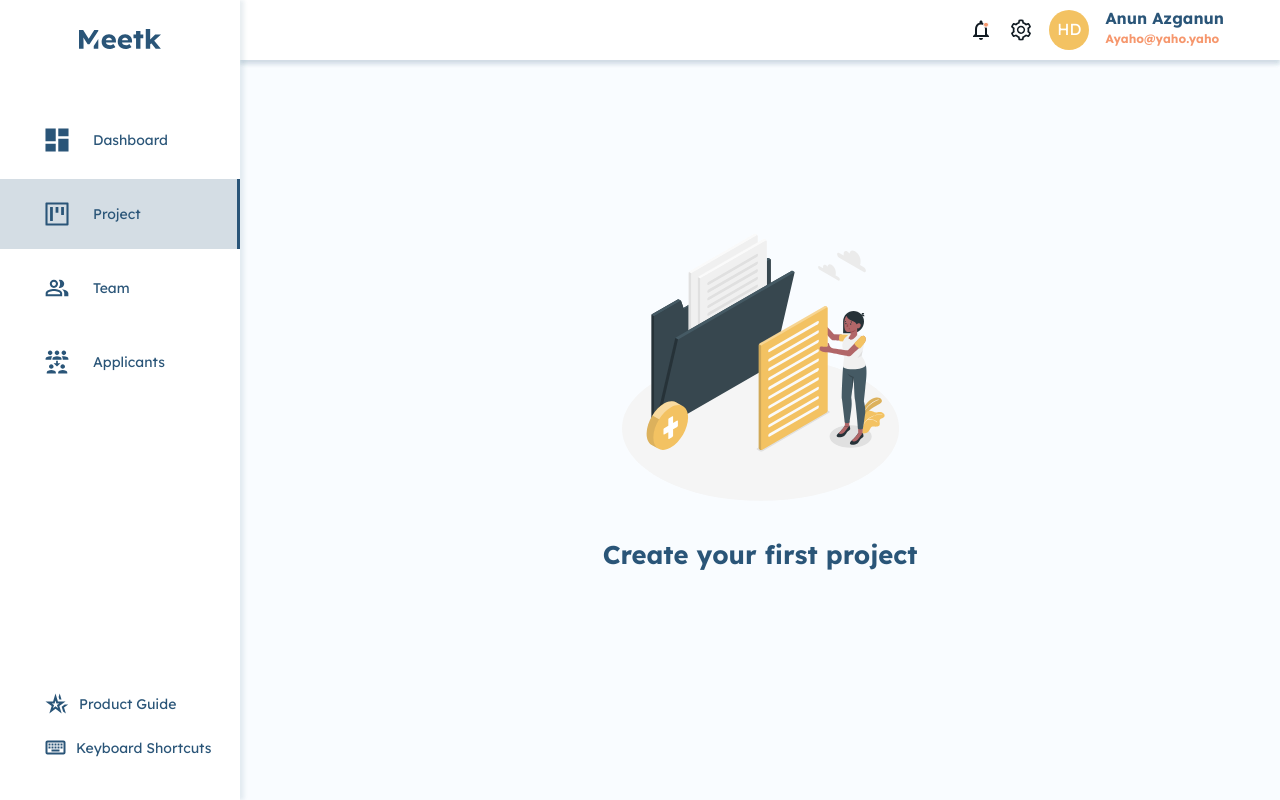
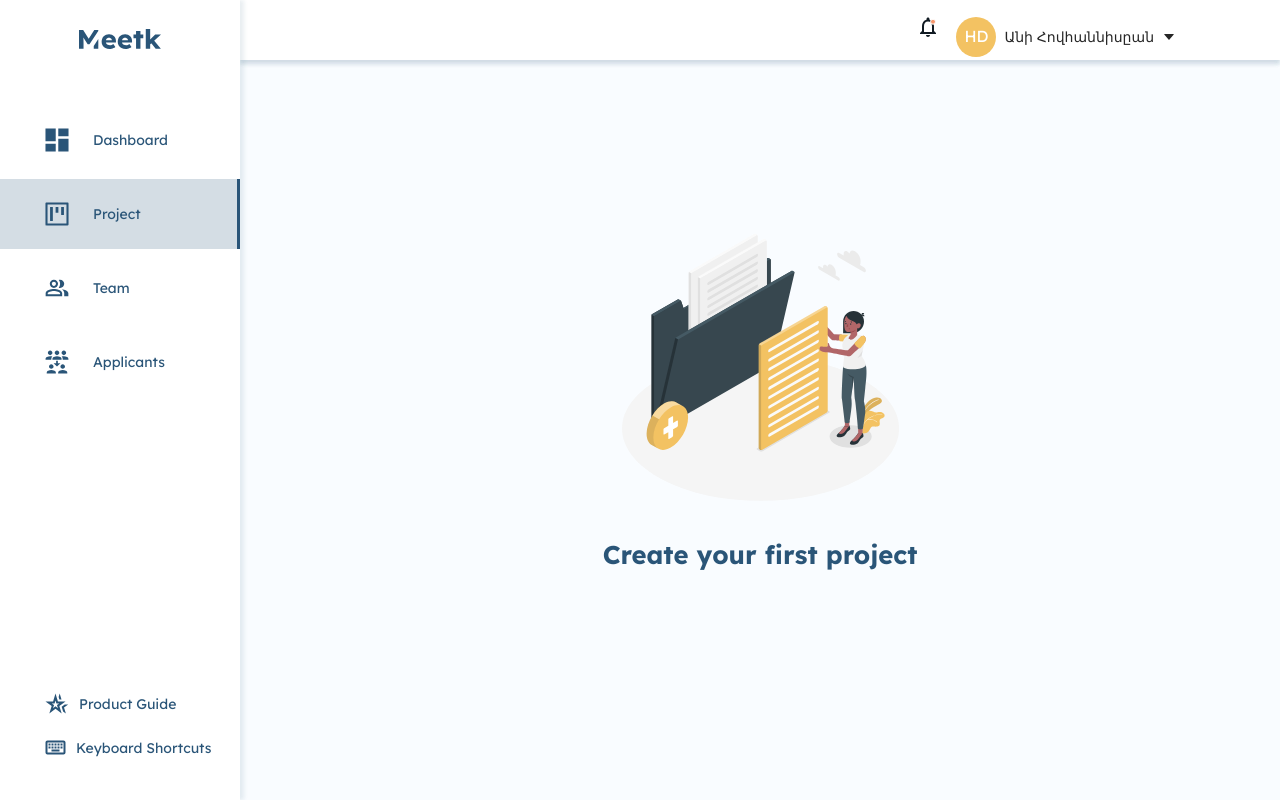
Before and after one commit to vlo111/kpi, a React (Create React App) app: page / in a window 1280 px wide. Built offline with nearby package versions, Linux system fonts and the light colour scheme.

Commit message:
Change account pages

```diff
--- a/src/components/Header/index.tsx
+++ b/src/components/Header/index.tsx
@@ -1,11 +1,15 @@
 import React from 'react'
-import { Col, Layout, Row, Typography } from 'antd'
+import { Col, Layout, Row, Typography, Button, Dropdown, Space, Divider } from 'antd'
 import { ReactComponent as Notification } from '../../assets/icons/notification.svg'
 import { ReactComponent as Setting } from '../../assets/icons/setting.svg'
+import { CaretDownOutlined } from '@ant-design/icons';
 import { useNavigate } from 'react-router-dom'
 import ManagerIcon from '../ManagerIcon'
 
+
+
 import styled from 'styled-components'
+import DropdownMenu from '../Menu/DropdownMenu'
 const { Title } = Typography
 
 const HeaderLayout = styled(Layout)`
@@ -28,39 +32,51 @@ const HeaderMenu = styled(Layout)`
 `
 
 export const Header: React.FC = () => {
-  const navigate = useNavigate()
+  const navigate = useNavigate();
+  const logOut = () => {
+    localStorage.removeItem('token')
+  };
+
+  const data = [
+    {
+      label: (
+        <Button onClick={() => navigate('/user-profile')} type="text">
+          Profile
+        </Button>
+      ),
+      key: 0,
+    },
+    {
+      label: (
+        <Button onClick={() => logOut()} type="text">
+          Sign Out
+        </Button>
+      ),
+      key: 1,
+    },
+  ];
+  const newMenu = <DropdownMenu items={data} />;
+
   return (
     <HeaderLayout>
       <HeaderMenu>
-        <Notification />
-        <Setting />
-        <Row
-          align="middle"
-          style={{ gridGap: '16px', cursor: 'pointer' }}
-          onClick={() => navigate('/user-profile')}
-        >
-          <ManagerIcon letter="HD" color="#F3C262" />
-          <Row>
-            <Col span={80}>
-              <Title
-                level={5}
-                style={{ color: 'var(--dark-border-ultramarine)', margin: 0 }}
-              >
-                Anun Azganun
-              </Title>
-              <Title
-                level={5}
-                style={{
-                  fontSize: 'var(--font-size-small)',
-                  color: 'var(--secondary-light-orage)',
-                  marginTop: 0
-                }}
-              >
-                Ayaho@yaho.yaho
-              </Title>
+        <>
+          <Row justify="end" align="middle">
+            <Col> <Notification /></Col>
+            <Col>
+              <Dropdown overlay={newMenu} trigger={['click']}>
+                <Button type="text" onClick={(e) => e.preventDefault()}>
+                  <Space>
+                    <ManagerIcon letter="HD" color="var(--secondary-light-amber)" />
+                    Անի Հովհաննիսըան
+                    <CaretDownOutlined />
+                  </Space>
+                </Button>
+              </Dropdown>
             </Col>
           </Row>
-        </Row>
+          <Divider />
+        </>
       </HeaderMenu>
     </HeaderLayout>
   )
--- /dev/null
+++ b/src/components/Menu/DropdownMenu.tsx
@@ -0,0 +1,10 @@
+import { Menu } from 'antd';
+import styled from 'styled-components';
+
+const DropdownMenu = styled(Menu)`
+    .ant-dropdown-menu-item:hover {
+        color: #0B847F;
+    }
+`;
+
+export default DropdownMenu;
```
